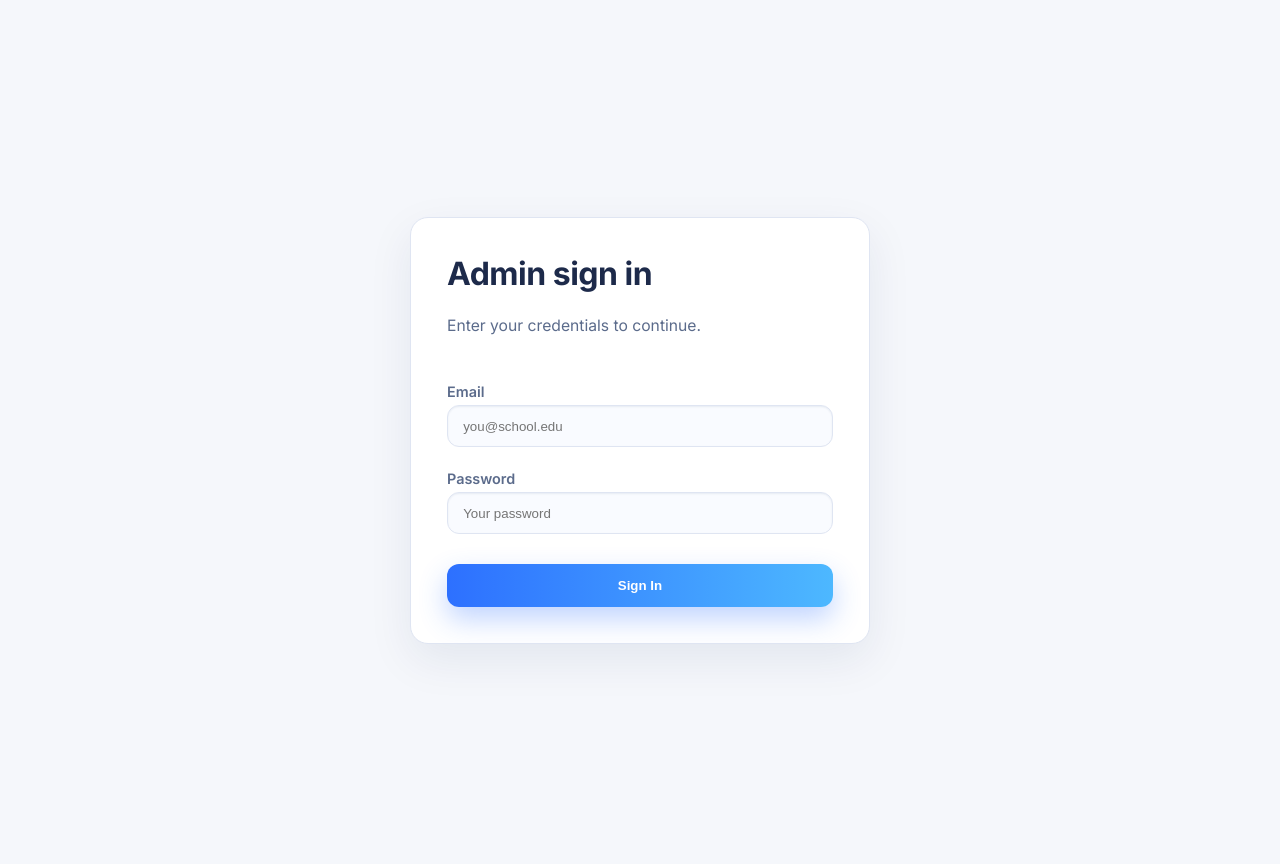
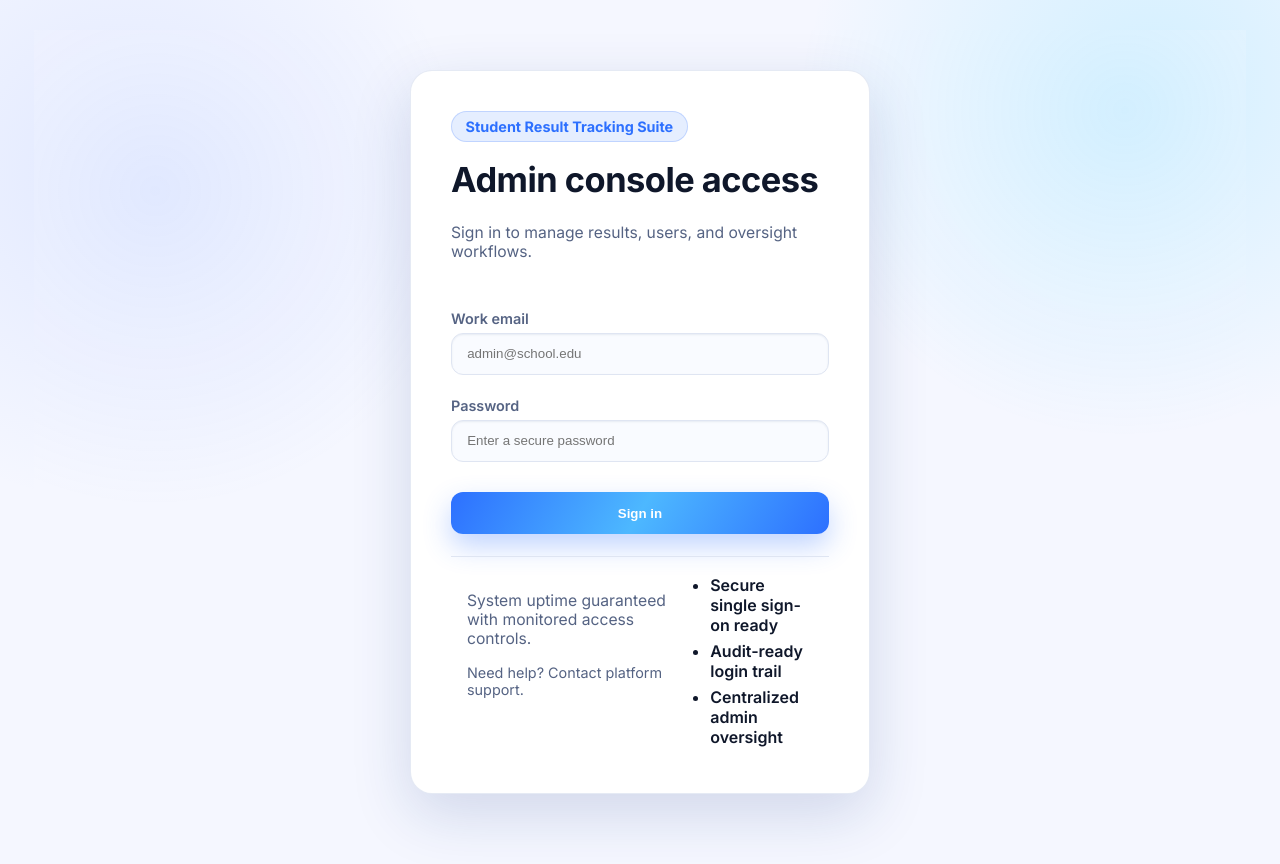
Before and after one commit to BADARRASHEED/Student-Result-Tracking, a Next.js app in the folder frontend/: page /login in a window 1280 px wide. Built offline with nearby package versions, Linux system fonts and the light colour scheme; no server answers.

Commit message:
Revamp admin login screen

```diff
--- a/frontend/app/globals.css
+++ b/frontend/app/globals.css
@@ -1,14 +1,16 @@
 @import url('https://fonts.googleapis.com/css2?family=Inter:wght@400;500;600;700&display=swap');
 
 :root {
-  --bg: #f5f7ff;
+  --bg: radial-gradient(circle at 10% 20%, rgba(80, 127, 255, 0.12), transparent 25%),
+    radial-gradient(circle at 90% 10%, rgba(30, 200, 255, 0.16), transparent 25%),
+    #f5f7ff;
   --panel: #ffffff;
   --primary: #2d70ff;
   --primary-accent: #1fb6ff;
-  --text: #1d2a4a;
-  --muted: #5b6b8b;
+  --text: #0f172a;
+  --muted: #556383;
   --border: #dfe5f2;
-  --shadow: 0 16px 50px rgba(45, 112, 255, 0.18);
+  --shadow: 0 20px 60px rgba(19, 52, 126, 0.16);
   --glass: rgba(255, 255, 255, 0.7);
 }
 
@@ -19,7 +21,7 @@
 body {
   margin: 0;
   font-family: 'Inter', system-ui, -apple-system, BlinkMacSystemFont, 'Segoe UI', sans-serif;
-  background: #f5f7fb;
+  background: var(--bg);
   color: var(--text);
   min-height: 100vh;
 }
@@ -35,16 +37,16 @@ a {
   display: grid;
   place-items: center;
   padding: 2.5rem 1.5rem;
-  background: #f5f7fb;
+  background: var(--bg);
 }
 
 .auth-card {
   width: min(460px, 100%);
   background: var(--panel);
-  border: 1px solid var(--border);
-  box-shadow: 0 16px 45px rgba(0, 36, 94, 0.08);
-  border-radius: 18px;
-  padding: 2.25rem;
+  border: 1px solid rgba(223, 229, 242, 0.8);
+  box-shadow: var(--shadow);
+  border-radius: 22px;
+  padding: 2.5rem;
   display: flex;
   flex-direction: column;
   gap: 1.25rem;
@@ -61,7 +63,7 @@ a {
 .auth-panel {
   display: flex;
   flex-direction: column;
-  gap: 1rem;
+  gap: 1.1rem;
 }
 
 .auth-header {
@@ -73,13 +75,17 @@ a {
 
 .auth-header h1 {
   margin: 0;
-  font-size: 2rem;
+  font-size: 2.15rem;
   letter-spacing: -0.5px;
 }
 
 .muted {
   color: var(--muted);
   font-size: 0.98rem;
+}
+
+.muted.subtle {
+  font-size: 0.9rem;
 }
 
 .eyebrow {
@@ -119,7 +125,7 @@ a {
 }
 
 .button {
-  background: linear-gradient(90deg, var(--primary) 0%, #4db8ff 100%);
+  background: linear-gradient(120deg, var(--primary) 0%, #4db8ff 50%, #2d70ff 100%);
   color: #ffffff;
   border: none;
   padding: 0.85rem 1rem;
@@ -182,6 +188,29 @@ textarea:focus {
   font-weight: 600;
   color: var(--muted);
   font-size: 0.9rem;
+}
+
+.auth-meta {
+  margin-top: 0.25rem;
+  padding: 1.15rem 1rem 0.4rem;
+  border-top: 1px solid var(--border);
+  display: flex;
+  gap: 1rem;
+  align-items: flex-start;
+  justify-content: space-between;
+}
+
+.auth-meta ul {
+  margin: 0;
+  padding-left: 1.2rem;
+  color: var(--text);
+  display: grid;
+  gap: 0.35rem;
+  font-weight: 600;
+}
+
+.auth-meta li {
+  list-style: disc;
 }
 
 .auth-footer {
--- a/frontend/app/login/page.tsx
+++ b/frontend/app/login/page.tsx
@@ -48,15 +48,16 @@ export default function LoginPage() {
     <div className="auth-shell">
       <div className="auth-card">
         <div className="auth-panel">
+          <div className="eyebrow">Student Result Tracking Suite</div>
           <div className="auth-header">
-            <h1>Admin sign in</h1>
-            <p className="muted">Enter your credentials to continue.</p>
+            <h1>Admin console access</h1>
+            <p className="muted">Sign in to manage results, users, and oversight workflows.</p>
           </div>
 
           <form className="auth-form" onSubmit={handleSubmit}>
             <div className="input-row">
               <label className="label" htmlFor="email">
-                Email
+                Work email
               </label>
               <input
                 id="email"
@@ -64,7 +65,7 @@ export default function LoginPage() {
                 type="email"
                 value={email}
                 onChange={(e) => setEmail(e.target.value)}
-                placeholder="you@school.edu"
+                placeholder="admin@school.edu"
                 autoComplete="username"
                 required
               />
@@ -80,7 +81,7 @@ export default function LoginPage() {
                 type="password"
                 value={password}
                 onChange={(e) => setPassword(e.target.value)}
-                placeholder="Your password"
+                placeholder="Enter a secure password"
                 autoComplete="current-password"
                 required
               />
@@ -93,9 +94,21 @@ export default function LoginPage() {
             )}
 
             <button className="button full" type="submit" disabled={isSubmitting}>
-              {isSubmitting ? "Signing in..." : "Sign In"}
+              {isSubmitting ? "Signing in..." : "Sign in"}
             </button>
           </form>
+
+          <div className="auth-meta">
+            <div>
+              <p className="muted">System uptime guaranteed with monitored access controls.</p>
+              <p className="muted subtle">Need help? Contact platform support.</p>
+            </div>
+            <ul>
+              <li>Secure single sign-on ready</li>
+              <li>Audit-ready login trail</li>
+              <li>Centralized admin oversight</li>
+            </ul>
+          </div>
         </div>
       </div>
     </div>
```
